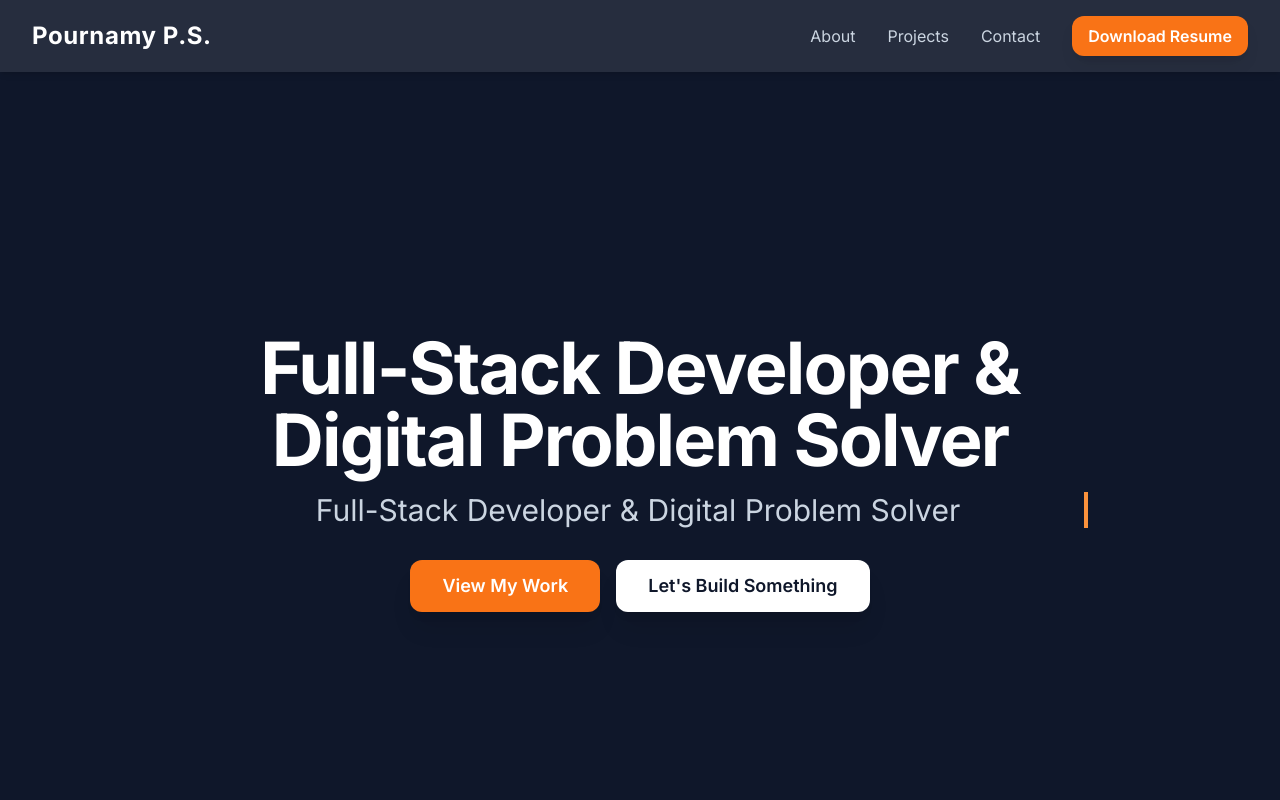
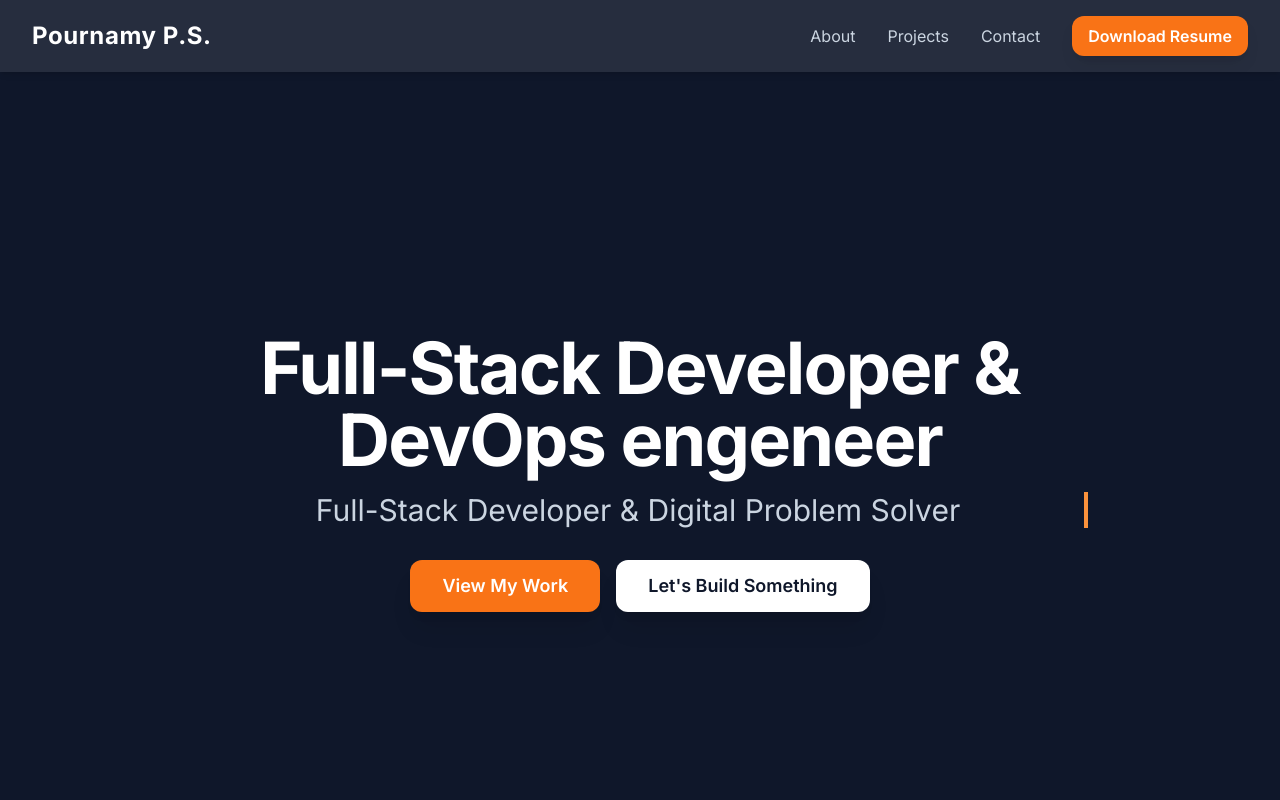
Before and after one commit to PournamyPS/PournamyPS.github.io, a plain HTML site: page index.html in a window 1280 px wide. Shown: the top 800 px of the page. Drawn offline with nearby package versions, Linux system fonts and the light colour scheme.

Commit message:
Commited

```diff
--- a/index.html
+++ b/index.html
@@ -76,7 +76,7 @@
         <section id="home" class="min-h-screen flex items-center justify-center text-center bg-slate-900 text-white py-20 px-6 lg:px-8">
             <div class="max-w-4xl mx-auto">
                 <h1 class="text-4xl sm:text-5xl lg:text-7xl font-bold leading-tight mb-4 tracking-tight">
-                    Full-Stack Developer & Digital Problem Solver
+                    Full-Stack Developer & DevOps engeneer
                 </h1>
                 <p id="typed-text" class="text-xl sm:text-2xl lg:text-3xl font-light text-slate-300 mb-8 typing-effect">
                     Crafting Web Experiences That Actually Work
```
